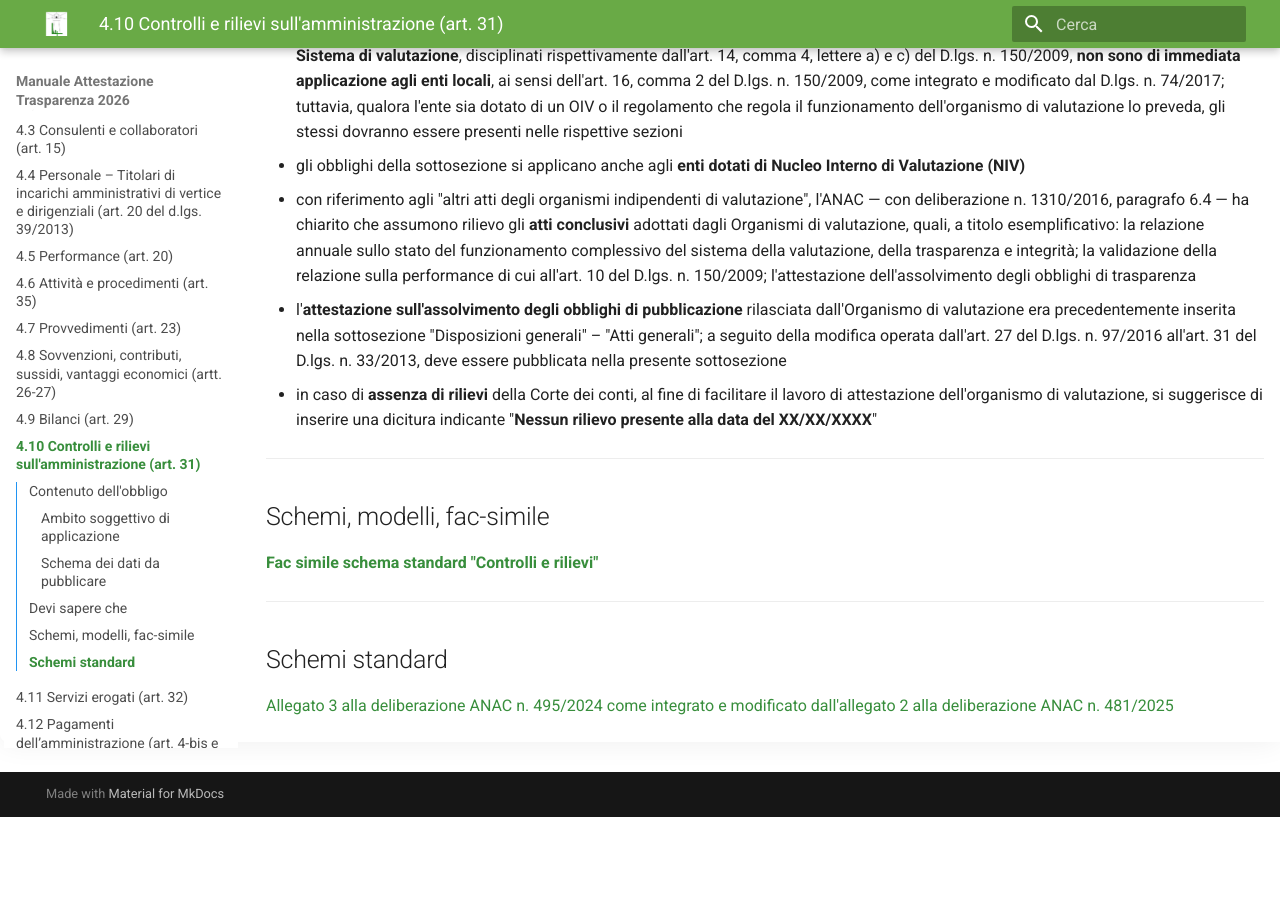
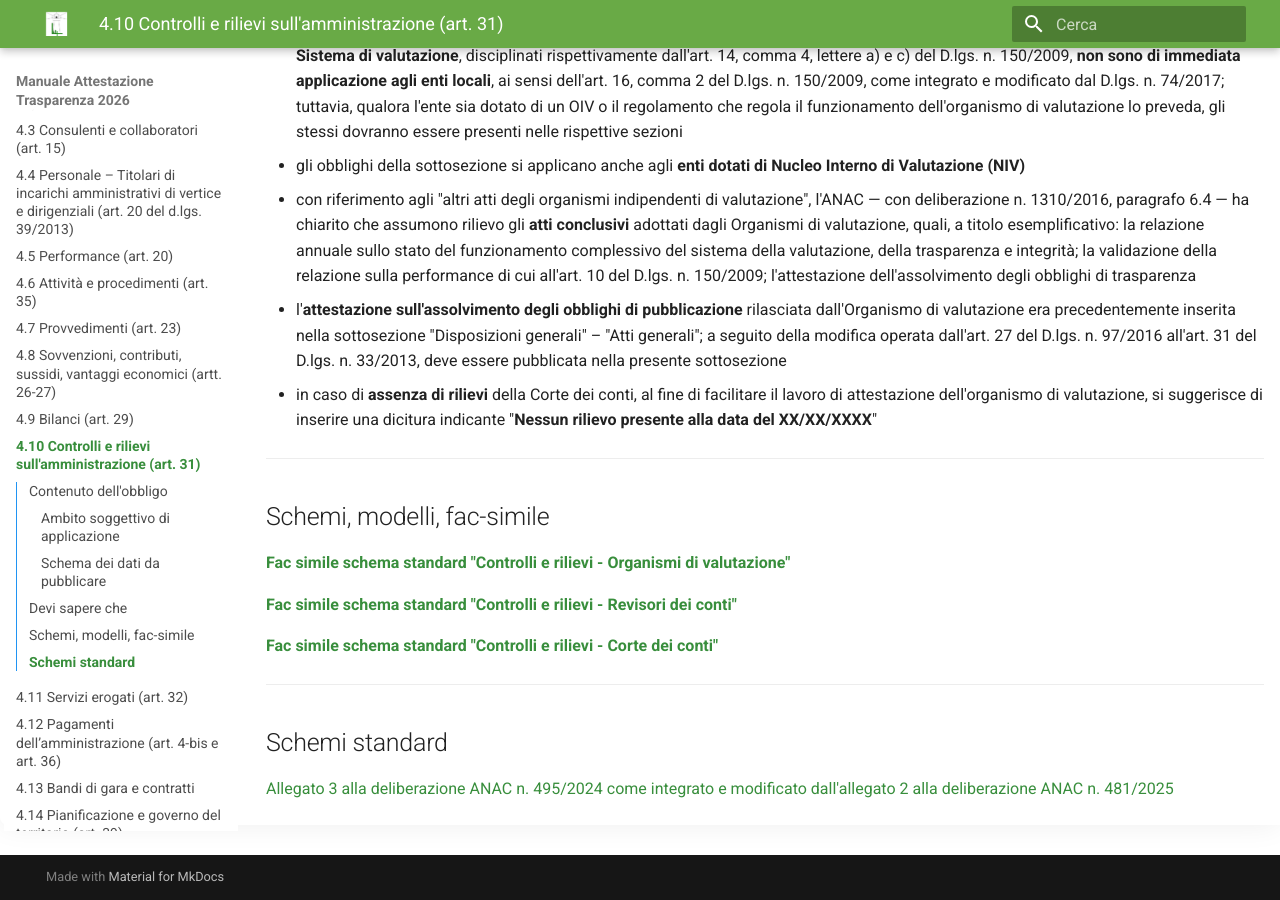
Before and after one commit to Lab4srl/manuale-trasparenza-2026, an MkDocs documentation site: the page built from docs/capitolo-4/4-10-controlli-rilievi.md, in a window 1280 px wide and 900 px high, scrolled down 2756 px. Built offline with MkDocs 1.6.1 and Material for MkDocs 9.7.7, drawn with Linux system fonts in a browser that asks for light colours; before the commit the page ends 3573 px from its top, so only the background shows below that.

Commit message:
Aggiornamento manuale

```diff
--- a/docs/capitolo-4/4-10-controlli-rilievi.md
+++ b/docs/capitolo-4/4-10-controlli-rilievi.md
@@ -85,7 +85,11 @@ Per ciascun rilievo devono essere indicati i seguenti **dati**, da replicare per
 
 ## Schemi, modelli, fac-simile
 
-[**Fac simile schema standard "Controlli e rilievi"**](../assets/documenti/Fac_simile_schema_controlli.xlsx)
+[**Fac simile schema standard "Controlli e rilievi - Organismi di valutazione"**](../assets/documenti/art.31-oiv-YYYY-YYYYMMDD.v1.0.0.xlsx)
+
+[**Fac simile schema standard "Controlli e rilievi - Revisori dei conti"**](../assets/documenti/art.31-or-YYYY-YYYYMMDD.v1.0.0.xlsx)
+
+[**Fac simile schema standard "Controlli e rilievi - Corte dei conti"**](../assets/documenti/art.31-cc-YYYY-YYYYMMDD.v1.0.0.xlsx)
 
 ---
 
```
Also changed, not shown: 3 other files.
